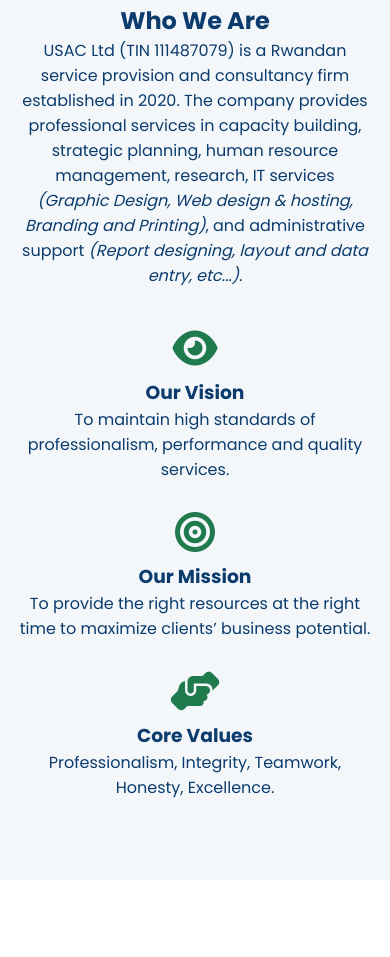
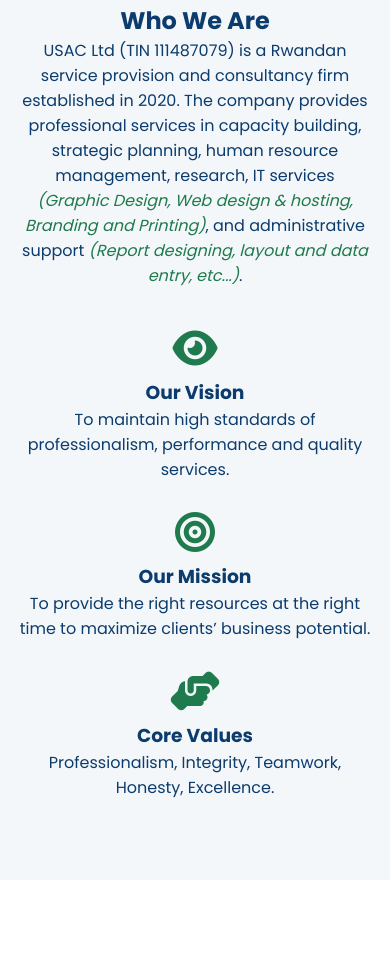
Before and after one commit to usac-ltd/usac.rw, a plain HTML site: page index.html in a window 390 px wide. Shown: the part 921-1878 px from the top of the page. Drawn offline with Linux system fonts and the light colour scheme.

Commit message:
Update style.css

```diff
--- a/css/style.css
+++ b/css/style.css
@@ -162,11 +162,9 @@
   .team-card img{
     width: 100%;
     max-width: 260px;
-  }
-
 }
 
 #about em{
-  color: #1f7a4d important;
+  color: #1f7a4d !important;
   font-style: italic;
 }
```
